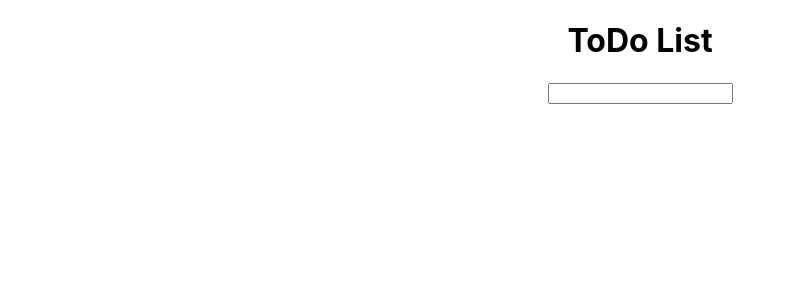
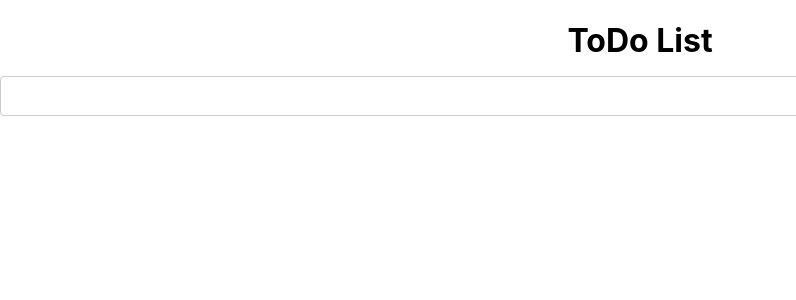
Before and after one commit to namanajmera/ToDo-List-App, a React (Create React App) app: page / in a window 1280 px wide. Shown: the top 300 px of the page, without its empty margins (0-796 px from the left). Built offline with nearby package versions, Linux system fonts and the light colour scheme.

Commit message:
Added: Basic CSS Done

```diff
--- a/src/components/TodoList.jsx
+++ b/src/components/TodoList.jsx
@@ -14,7 +14,7 @@ export default function TodoList({onHandleDelete}) {
         <ul>
         {
             listToDo && listToDo.map((item) => (
-                <div key={item.id}>
+                <div key={item.id} className='to-do-list-container'>
                     <li onClick={() => handleDone(item)} style={{
                         textDecoration: item.done ? 'line-through' : 'none',
                         cursor: 'pointer'
--- a/src/index.css
+++ b/src/index.css
@@ -11,3 +11,49 @@ code {
   font-family: source-code-pro, Menlo, Monaco, Consolas, 'Courier New',
     monospace;
 }
+
+.App {
+  text-align: center;
+}
+
+h1 {
+  font-size: 2rem;
+  margin-bottom: 1rem;
+}
+
+input[type="text"] {
+  padding: 0.5rem;
+  font-size: 1.2rem;
+  border: 1px solid #ccc;
+  border-radius: 4px;
+  margin-bottom: 1rem;
+  width: 100%;
+}
+
+
+li {
+  display: flex;
+  align-items: center;
+  margin-bottom: 0.5rem;
+}
+
+li > button {
+  background-color: transparent;
+  border: none;
+  outline: none;
+  cursor: pointer;
+  padding: 0;
+  margin-left: 1rem;
+}
+
+
+li > button:hover {
+  color: red;
+}
+
+.to-do-list-container{
+  display: flex;
+  justify-content: space-between;
+  align-items: center;
+  width: 70%;
+}
```
